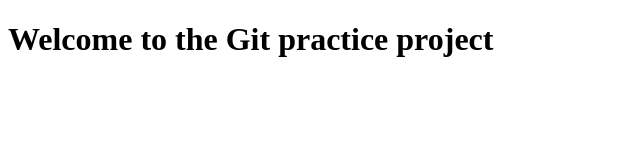
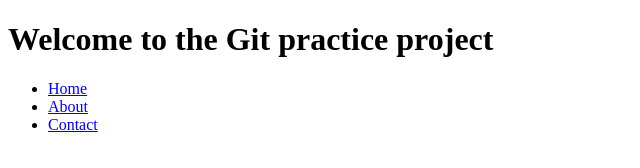
Before and after one commit to masudhasansarker/Learning-git, a plain HTML site: page index.html in a window 1280 px wide. Shown: the whole page, without its empty margins (0-640 px from the left). Drawn offline with Linux system fonts and the light colour scheme.

Commit message:
navbar add

```diff
--- a/index.html
+++ b/index.html
@@ -7,5 +7,12 @@
 </head>
 <body>
     <h1>Welcome to the Git practice project</h1>
+    <nav>
+        <ul>
+            <li><a href="/">Home</a></li>
+            <li><a href="/">About</a></li>
+            <li><a href="/">Contact</a></li>
+        </ul>
+    </nav>
 </body>
 </html>
```
